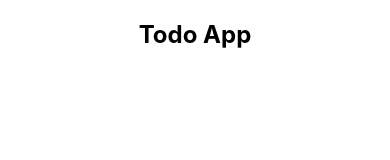
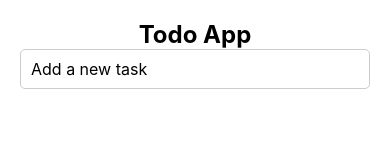
Before and after one commit to Megagig/TodoApp, a React Native app: screen / in a window 390 px wide. Shown: the top 160 px of the page. Built offline with nearby package versions, Linux system fonts and the light colour scheme.

Commit message:
Setup Todo input component

```diff
--- a/App.tsx
+++ b/App.tsx
@@ -1,9 +1,13 @@
 import { StyleSheet, Text, View } from 'react-native';
+import TodoInput from './src/components/TodoInput';
 
 function App(): React.JSX.Element {
   return (
     <View style={styles.container}>
       <Text style={styles.headerText}>Todo App</Text>
+      <TodoInput />
+      {/* Additional components like TodoList can be added here */}
+      {/* <TodoList /> */}
     </View>
   );
 }
--- /dev/null
+++ b/src/components/TodoInput.tsx
@@ -0,0 +1,29 @@
+import React from 'react';
+import { StyleSheet, TextInput, View } from 'react-native';
+
+const TodoInput: React.FC = () => {
+  return (
+    <View style={styles.container}>
+      <TextInput style={styles.input} placeholder="Add a new task" />
+    </View>
+  );
+};
+
+const styles = StyleSheet.create({
+  container: {
+    flexDirection: 'row',
+    marginBottom: 20,
+    alignItems: 'center',
+  },
+  input: {
+    flex: 1,
+    height: 40,
+    borderColor: '#ccc',
+    borderWidth: 1,
+    borderRadius: 5,
+    paddingHorizontal: 10,
+    fontSize: 16,
+  },
+});
+
+export default TodoInput;
```
